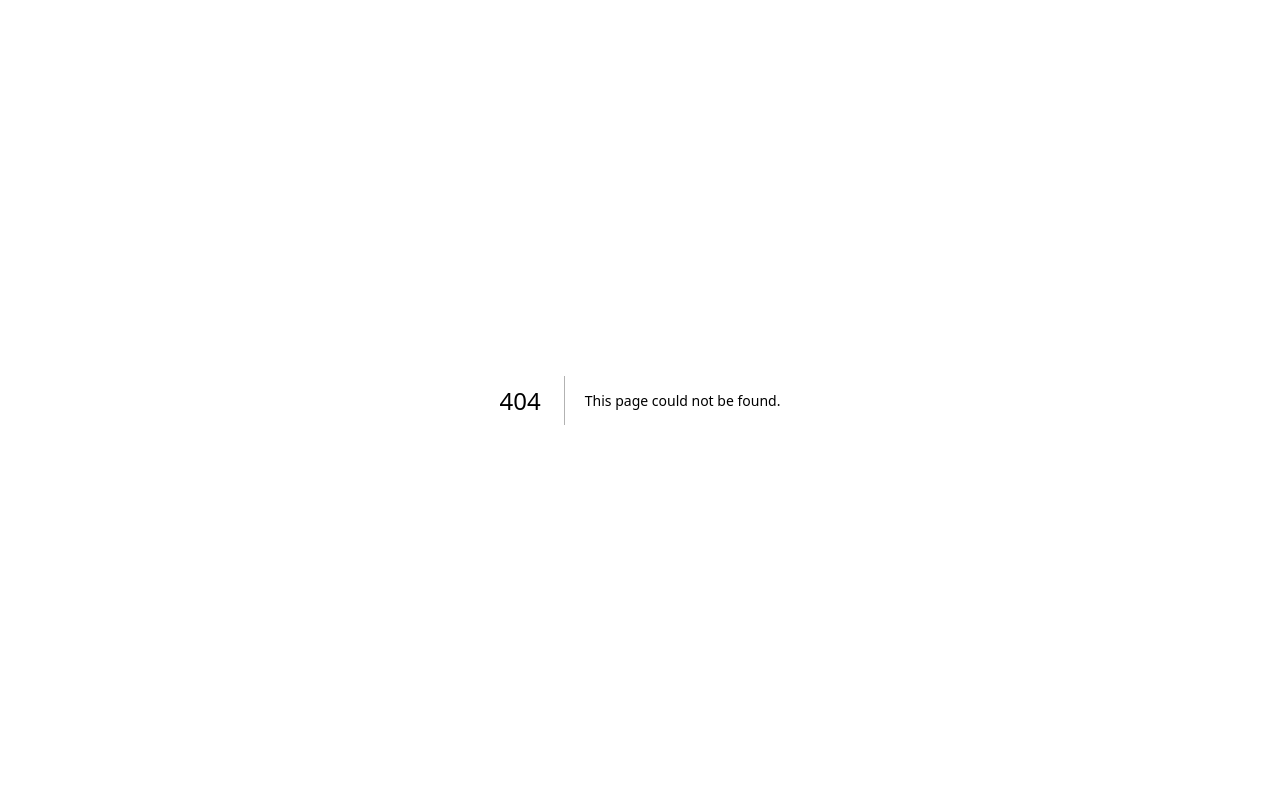
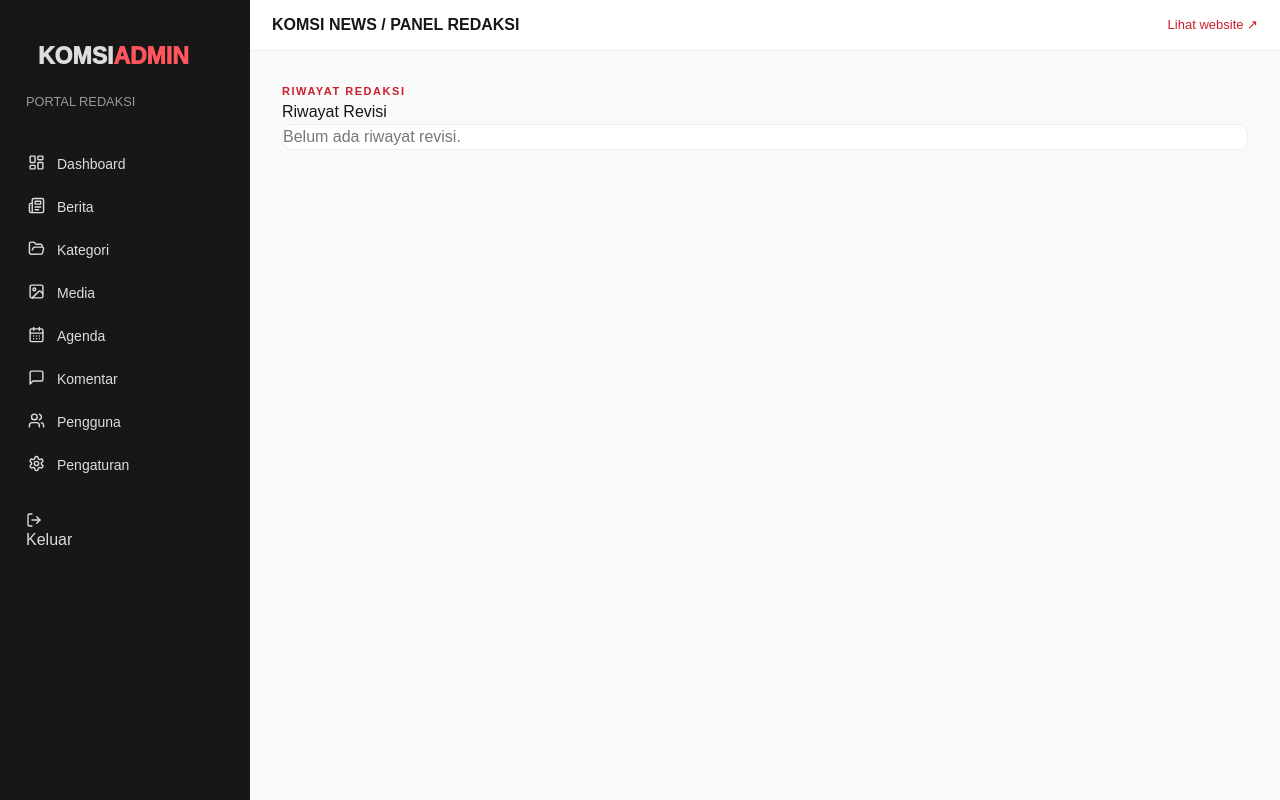
Before and after one commit to secondvanza/BERITA-KOMSI, a Next.js app: page /admin/revisi in a window 1280 px wide. Before the commit this address had no page. Built offline with nearby package versions, Linux system fonts and the light colour scheme; no server answers; the database is empty.

Commit message:
Add advanced editorial tools: src/app/admin/revisi/page.tsx

```diff
--- /dev/null
+++ b/src/app/admin/revisi/page.tsx
@@ -0,0 +1,2 @@
+'use client';import {useEffect,useState} from 'react';import {supabase} from '@/lib/supabase';export default function Revisions(){const[rows,setRows]=useState<any[]>([]);useEffect(()=>{supabase!.from('revisions').select('id,title,note,created_at,articles(title),profiles(full_name)').order('created_at',{ascending:false}).limit(100).then(({data})=>setRows(data||[]))},[]);return <><div className="eyebrow">Riwayat redaksi</div><h1>Riwayat Revisi</h1><div style={panel}>{rows.map(r=><article key={r.id} style={{padding:14,borderBottom:'1px solid #eee'}}><b>{r.title}</b><p className="muted">{r.articles?.title||'Berita dihapus'} · {r.profiles?.full_name||'Redaksi'} · {new Date(r.created_at).toLocaleString('id-ID')}</p><small>{r.note}</small></article>)}{!rows.length&&<p className="muted">Belum ada riwayat revisi.</p>}</div></>}
+const panel:React.CSSProperties={background:'white',border:'1px solid #eee',borderRadius:10};
```
